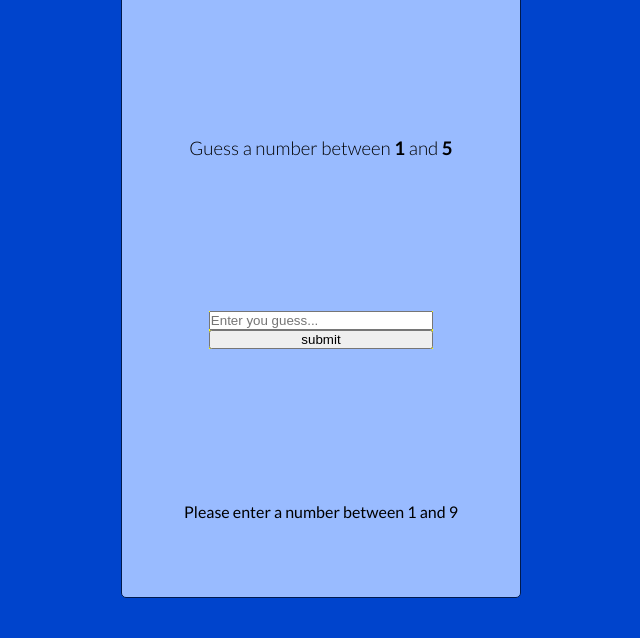
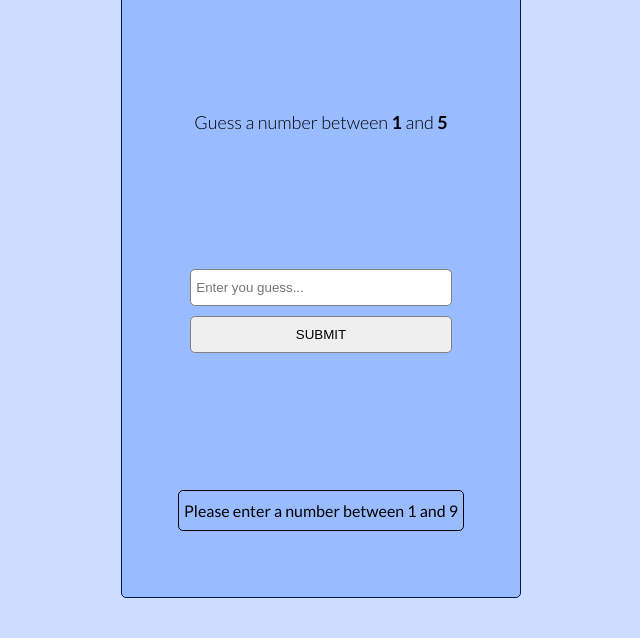
Before and after one commit to DariuszOkonski/js-number-guesser, a website: page index.html in a window 1280 px wide. Shown: the part 162-800 px from the top of the page, without its empty margins (319-959 px from the left). Drawn offline with Linux system fonts and the light colour scheme.

Commit message:
automatic changes at file styles.css

```diff
--- a/css/styles.css
+++ b/css/styles.css
@@ -27,7 +27,7 @@ body {
 body {
   width: 100%;
   height: 100vh;
-  background-color: #0044cc;
+  background-color: #ccddff;
   display: -webkit-box;
   display: -ms-flexbox;
   display: flex;
@@ -64,10 +64,12 @@ body {
 .container h1 {
   text-transform: uppercase;
   letter-spacing: 1px;
+  font-size: 2.8rem;
 }
 
 .container h3 {
   font-weight: 300;
+  font-size: 1.8rem;
 }
 
 .container h3 span {
@@ -75,7 +77,6 @@ body {
 }
 
 .container__form {
-  background-color: yellow;
   display: -webkit-box;
   display: -ms-flexbox;
   display: flex;
@@ -85,5 +86,21 @@ body {
 
 .container__form input {
   width: 100%;
+  border: 1px solid grey;
+  border-radius: 5px;
+  padding: 1rem .5rem;
+  margin: .5rem;
+}
+
+.container__form input[type=submit] {
+  text-transform: uppercase;
+  cursor: pointer;
+}
+
+.container__message {
+  border: 1px solid black;
+  padding: 1rem .5rem;
+  border-radius: 5px;
+  font-size: 1.6rem;
 }
 /*# sourceMappingURL=styles.css.map */
```
Also changed, not shown: 1 other file.
